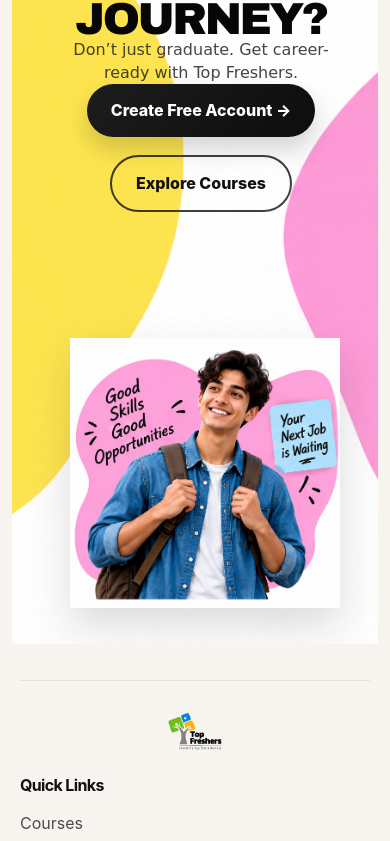
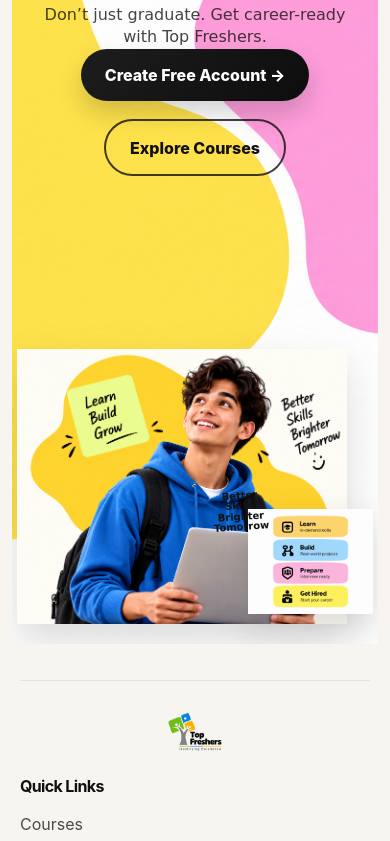
Before and after one commit to jayavarmaS/top-freshers, a React (Vite) app: page / in a window 390 px wide. Shown: the part 8790-9631 px from the top of the page. Built offline with nearby package versions, Linux system fonts and the light colour scheme.

Commit message:
Add CTA pathway reference artwork

```diff
--- a/src/components/FinalCTA.jsx
+++ b/src/components/FinalCTA.jsx
@@ -15,7 +15,14 @@ export default function FinalCTA() {
       </div>
 
       <div className="cta-illustration">
-        <img src="/images/cta-student.png" alt="Student ready for the future" />
+        <img className="cta-student-image" src="/images/hero-student.png" alt="Student learning with a laptop" />
+        <img className="cta-ladder-image" src="/ladder.png" alt="Learn, build, prepare, and get hired pathway" />
+        <span className="cta-laptop-message" aria-hidden="true">
+          Better<br />
+          Skills<br />
+          Brighter<br />
+          Tomorrow
+        </span>
       </div>
     </section>
   );
--- a/src/index.css
+++ b/src/index.css
@@ -1627,15 +1627,15 @@ header {
 .cta-section {
   position: relative;
   display: grid;
-  grid-template-columns: minmax(0, 0.9fr) minmax(0, 1.1fr);
-  align-items: center;
-  gap: 28px;
-  min-height: 440px;
-  padding: 52px 48px 36px;
+  grid-template-columns: minmax(0, 0.72fr) minmax(0, 1.28fr);
+  align-items: center;
+  gap: 10px;
+  min-height: 560px;
+  padding: 38px 30px 26px;
   border-radius: 0;
   overflow: hidden;
   isolation: isolate;
-  background: #ffffff url("/yellowandrose.png") center / cover no-repeat;
+  background: #ffffff url("/upperyellowandrose.png") center / cover no-repeat;
 }
 
 .cta-section::before,
@@ -1650,7 +1650,7 @@ header {
 }
 
 .cta-copy {
-  padding: 8px 0 8px 12px;
+  padding: 8px 0 8px 28px;
   z-index: 2;
 }
 
@@ -1658,7 +1658,7 @@ header {
   max-width: 560px;
   color: #070707;
   font-family: "Arial Black", Arial, sans-serif;
-  font-size: clamp(2.8rem, 4.4vw, 5.4rem);
+  font-size: clamp(2.5rem, 3.8vw, 4.9rem);
   line-height: 0.9;
   letter-spacing: -0.055em;
   text-shadow: none;
@@ -1680,7 +1680,8 @@ header {
 }
 
 .cta-illustration {
-  min-height: 360px;
+  position: relative;
+  min-height: 510px;
   display: flex;
   justify-content: center;
   align-items: end;
@@ -1689,12 +1690,37 @@ header {
   z-index: 2;
 }
 
-.cta-illustration img {
-  position: relative;
-  z-index: 1;
-  width: min(100%, 620px);
-  margin-left: 20px;
+.cta-student-image {
+  position: relative;
+  z-index: 2;
+  width: min(76%, 620px);
+  margin: 0 12% 0 0;
   filter: drop-shadow(0 18px 20px rgba(17, 17, 17, 0.14));
+}
+
+.cta-ladder-image {
+  position: absolute;
+  right: -2%;
+  bottom: 16px;
+  z-index: 3;
+  width: min(34%, 320px);
+  filter: drop-shadow(0 12px 16px rgba(17, 17, 17, 0.14));
+}
+
+.cta-laptop-message {
+  position: absolute;
+  right: 31%;
+  bottom: 108px;
+  z-index: 4;
+  color: #111;
+  font-family: "Segoe Print", "Bradley Hand", "Comic Sans MS", cursive;
+  font-size: clamp(0.62rem, 0.95vw, 0.9rem);
+  font-weight: 800;
+  line-height: 1.05;
+  text-align: center;
+  white-space: nowrap;
+  transform: rotate(-4deg);
+  pointer-events: none;
 }
 
 .site-footer {
@@ -1977,4 +2003,39 @@ header {
   .contact-item {
     align-items: center;
   }
-}
+
+  .cta-section {
+    min-height: 720px;
+    padding: 34px 18px 20px;
+  }
+
+  .cta-copy {
+    padding: 8px 0;
+    text-align: center;
+  }
+
+  .cta-copy h2 {
+    margin-inline: auto;
+  }
+
+  .cta-illustration {
+    min-height: 430px;
+  }
+
+  .cta-student-image {
+    width: min(100%, 500px);
+    margin-right: 8%;
+  }
+
+  .cta-ladder-image {
+    right: -4%;
+    bottom: 10px;
+    width: min(38%, 190px);
+  }
+
+  .cta-laptop-message {
+    right: 28%;
+    bottom: 92px;
+    font-size: 0.62rem;
+  }
+}
```
Also changed, not shown: public/ladder.png (added), public/upperyellowandrose.png (added).
